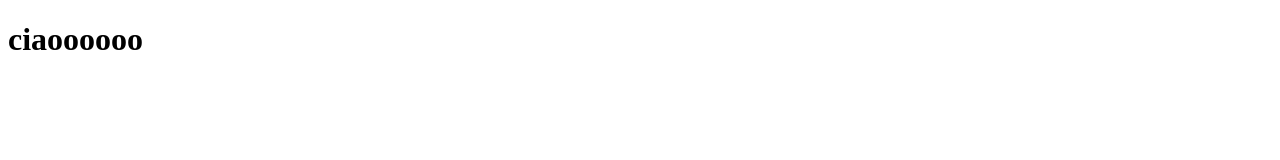
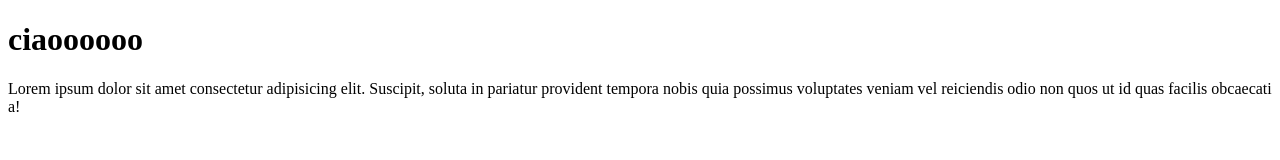
Before and after one commit to Adrianko112/caricamento-rep-online, a plain HTML site: page index.html in a window 1280 px wide. Drawn offline with Linux system fonts and the light colour scheme.

Commit message:
aggiunto paragrafo

```diff
--- a/index.html
+++ b/index.html
@@ -7,5 +7,6 @@
 </head>
 <body>
     <h1>ciaoooooo</h1>
+    <p>Lorem ipsum dolor sit amet consectetur adipisicing elit. Suscipit, soluta in pariatur provident tempora nobis quia possimus voluptates veniam vel reiciendis odio non quos ut id quas facilis obcaecati a!</p>
 </body>
 </html>
```
